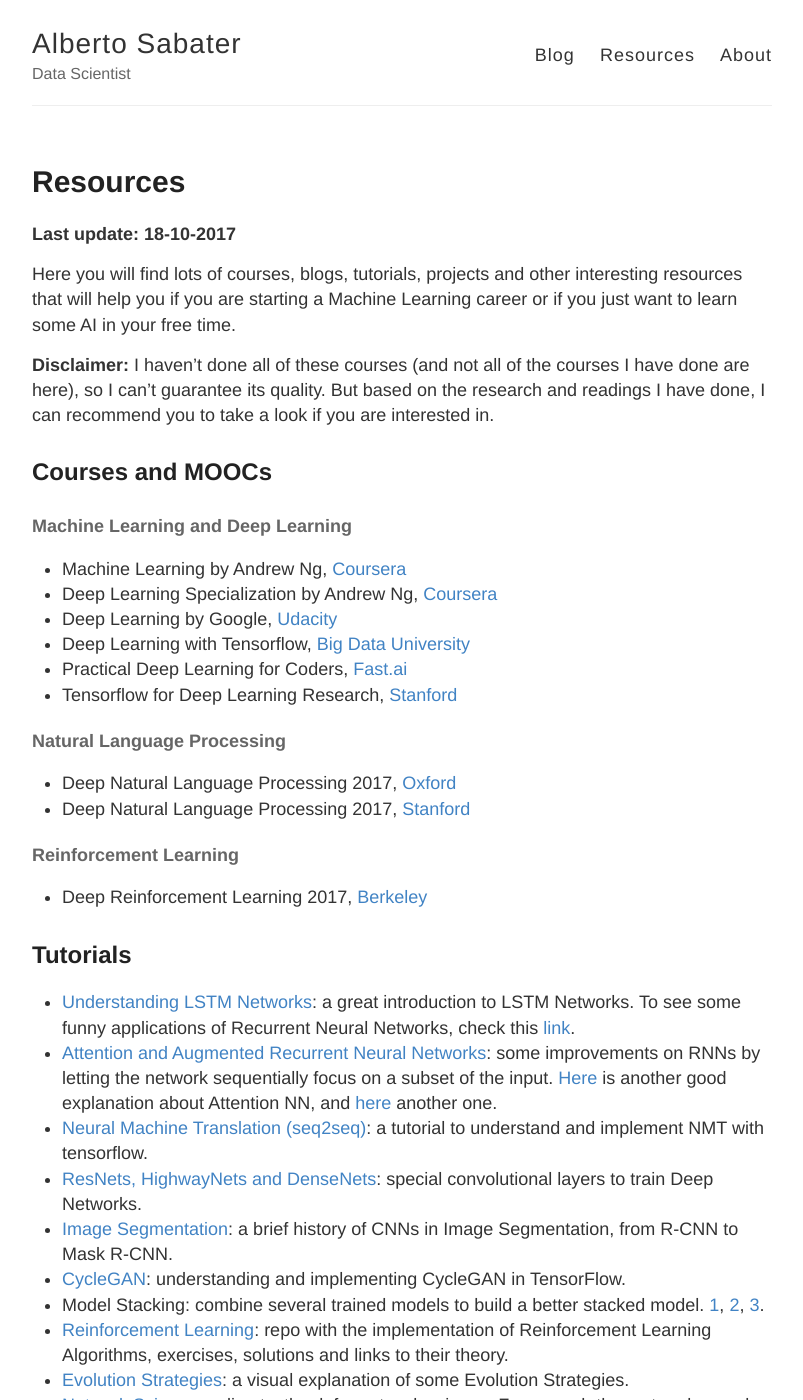
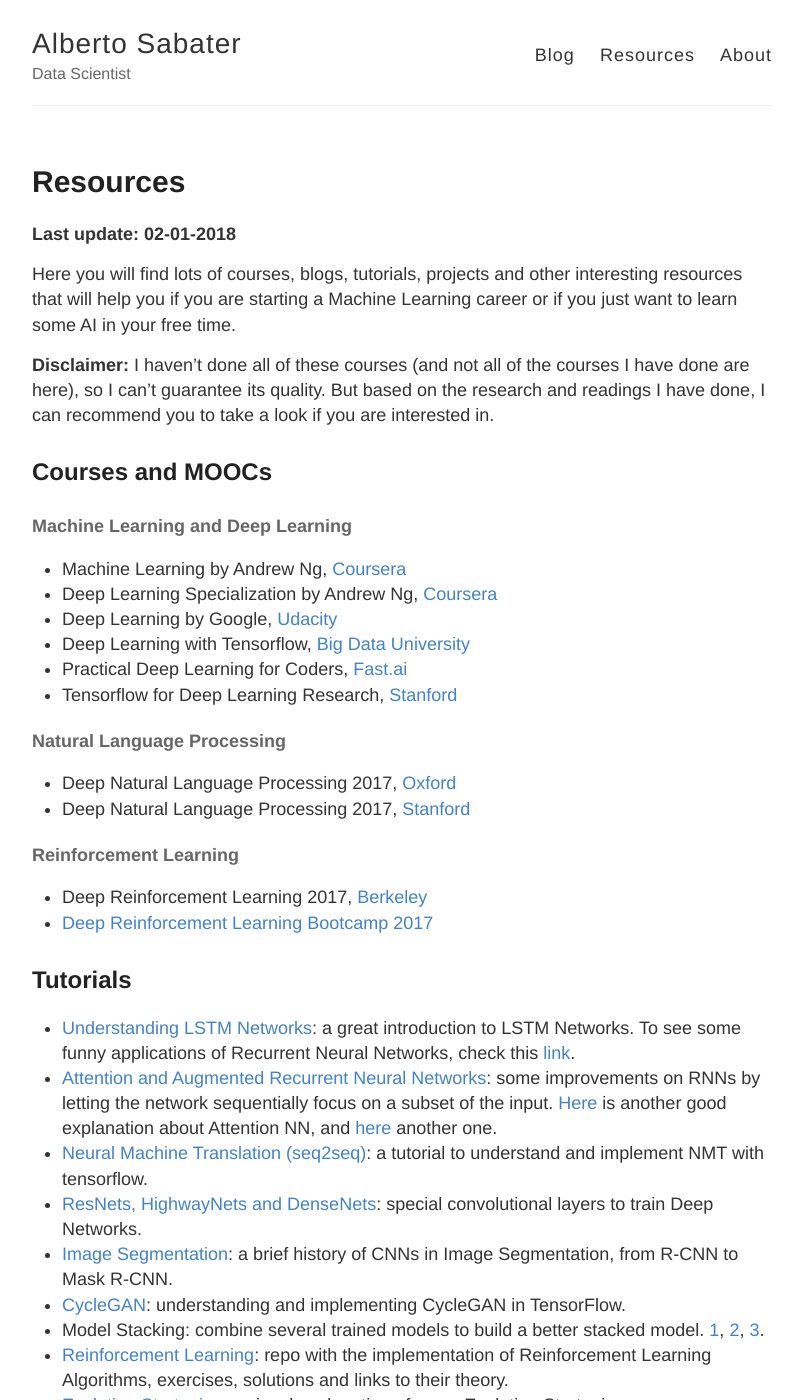
Before and after one commit to AlbertoSabater/AlbertoSabater.github.io, a Jekyll site: the page built from resources.md, in a window 1280 px wide and 1400 px high. Shown: the whole window, without its empty margins (238-1041 px from the left). Built offline with Jekyll 4.4.1, drawn with Linux system fonts in a browser that asks for light colours; comment, search, counter and statistics services are not loaded.

Commit message:
Update resources.md

```diff
--- a/resources.md
+++ b/resources.md
@@ -5,7 +5,7 @@ permalink: /resources/
 comments: true
 ---
 
-**Last update: 18-10-2017**
+**Last update: 02-01-2018**
 
 Here you will find lots of courses, blogs, tutorials, projects and other interesting resources that will help you if you are starting a Machine Learning career or if you just want to learn some AI in your free time.
 
@@ -29,6 +29,7 @@ Here you will find lots of courses, blogs, tutorials, projects and other interes
 
 #### Reinforcement Learning
 * Deep Reinforcement Learning 2017, [Berkeley](http://rll.berkeley.edu/deeprlcourse/)
+* [Deep Reinforcement Learning Bootcamp 2017](https://sites.google.com/view/deep-rl-bootcamp/lectures)
 
 <!---
 [Machine Learning 101, slides] (https://docs.google.com/presentation/d/1kSuQyW5DTnkVaZEjGYCkfOxvzCqGEFzWBy4e9Uedd9k/)
```
